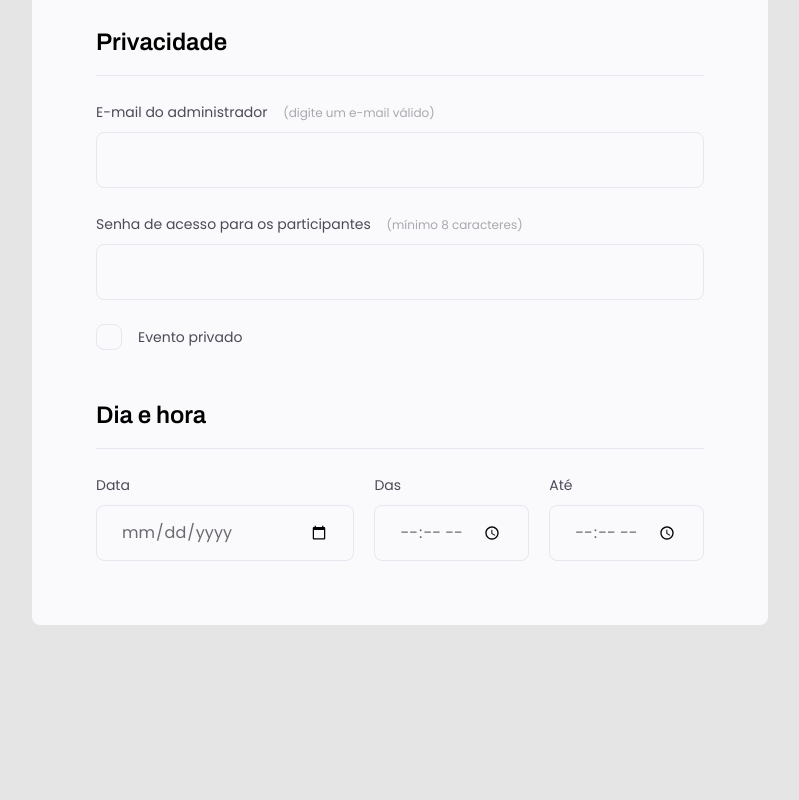
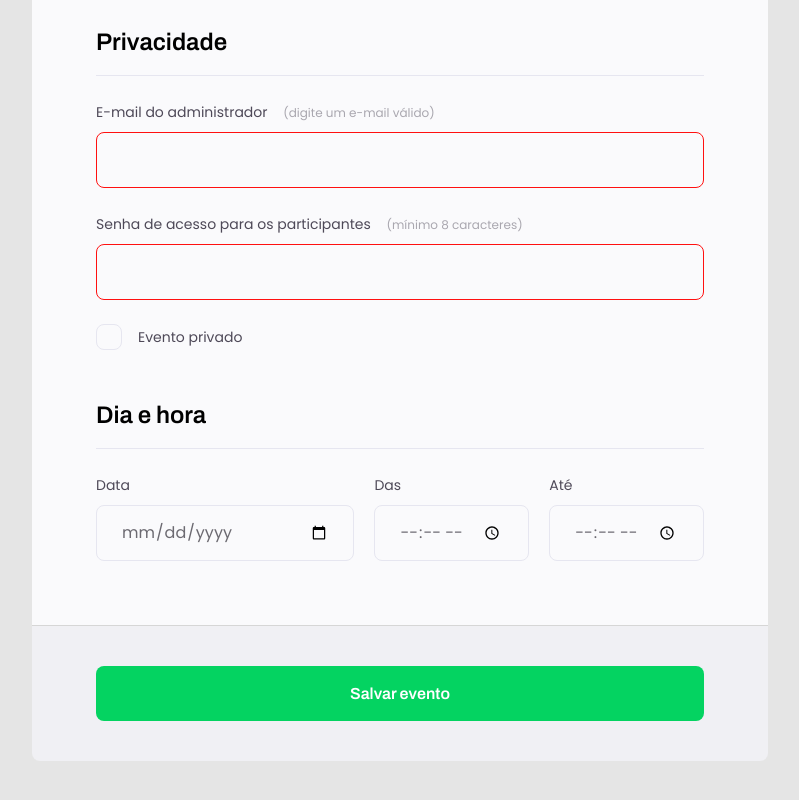
Before and after one commit to Candrow/Terceiro-Projeto, a plain HTML site: page index.html in a window 1280 px wide. Shown: the part 1058-1858 px from the top of the page, without its empty margins (240-1039 px from the left). Before the commit the page ends 1683 px from the top, so only its background shows below. Drawn offline with Linux system fonts and the light colour scheme.

Commit message:
quintinha

```diff
--- a/index.html
+++ b/index.html
@@ -18,14 +18,14 @@
             <h1>Crie e compartilhe seu evento.</h1>
             <p>O primeiro passo, é preencher esse formulário de inscrição.</p>
 </header>
-    <form >
+    <form id="my-form">
         <fieldset>
             <div class="fieldset-wrapper">
                 <legend>Informações do Evento</legend>
 
                 <div class="input-wrapper">
                     <label for="event-title">Título do evento <Span>(mínimo 8 caracteres)</Span></label>
-                    <input type="text" id="event-title"/>
+                    <input type="text" id="event-title" required minlength="8"/>
                 </div>
 
                 <div class="input-wrapper">
@@ -60,12 +60,12 @@
 
                 <div class="input-wrapper">
                     <label for="event-email">E-mail do administrador <Span>(digite um e-mail válido)</Span></label>
-                    <input type="text" id="event-email"/>
+                    <input type="text" id="event-email" minlength="8" required/>
                 </div>
 
                 <div class="input-wrapper">
                     <label for="event-password">Senha de acesso para os participantes <Span>(mínimo 8 caracteres)</Span></label>
-                    <input type="password" id="event-password"/>
+                    <input type="password" id="event-password" required minlength="8"/>
                 </div>
 
                 <div class="checkbox-wrapper">
@@ -105,6 +105,13 @@
 
 
     </form>
-    </div>
+    <footer>
+        <input
+        class="button"
+        form="my-form"
+        type="submit"
+        value="Salvar evento">
+    </footer>
+</div>
 </body>
 </html>
--- a/style.css
+++ b/style.css
@@ -55,7 +55,7 @@
   form {
     margin-top: 38px;
     background: #FAFAFC;
-    border-radius: 8px;
+    border-radius: 8px 8px 0 0;
     min-height: 300px;
 
     padding: 64px;
@@ -194,3 +194,34 @@
 .checkbox-wrapper input:focus + label::before{
   outline: 2px solid black;
 }
+
+footer {
+  background: #f0f0f4;
+  height: 136px;
+  display: flex;
+  flex-direction: column;
+  padding: 40px 64px;
+  margin-bottom: 100px;
+  border-top: 1px solid #d6d6d6;
+  border-radius: 0 0 8px 8px;
+}
+
+footer .button{
+height: 56px;
+background: #04d361;
+border: 0;
+border-radius: 8px;
+font-weight: 600;
+font-size: 16px;
+line-height: 26px;
+color: #ffffff;
+font-family: 'Archivo';
+}
+
+footer .button:hover {
+  background: #08a04c;
+}
+
+input:invalid{
+  border: 1px solid #ff1010;
+}
```
